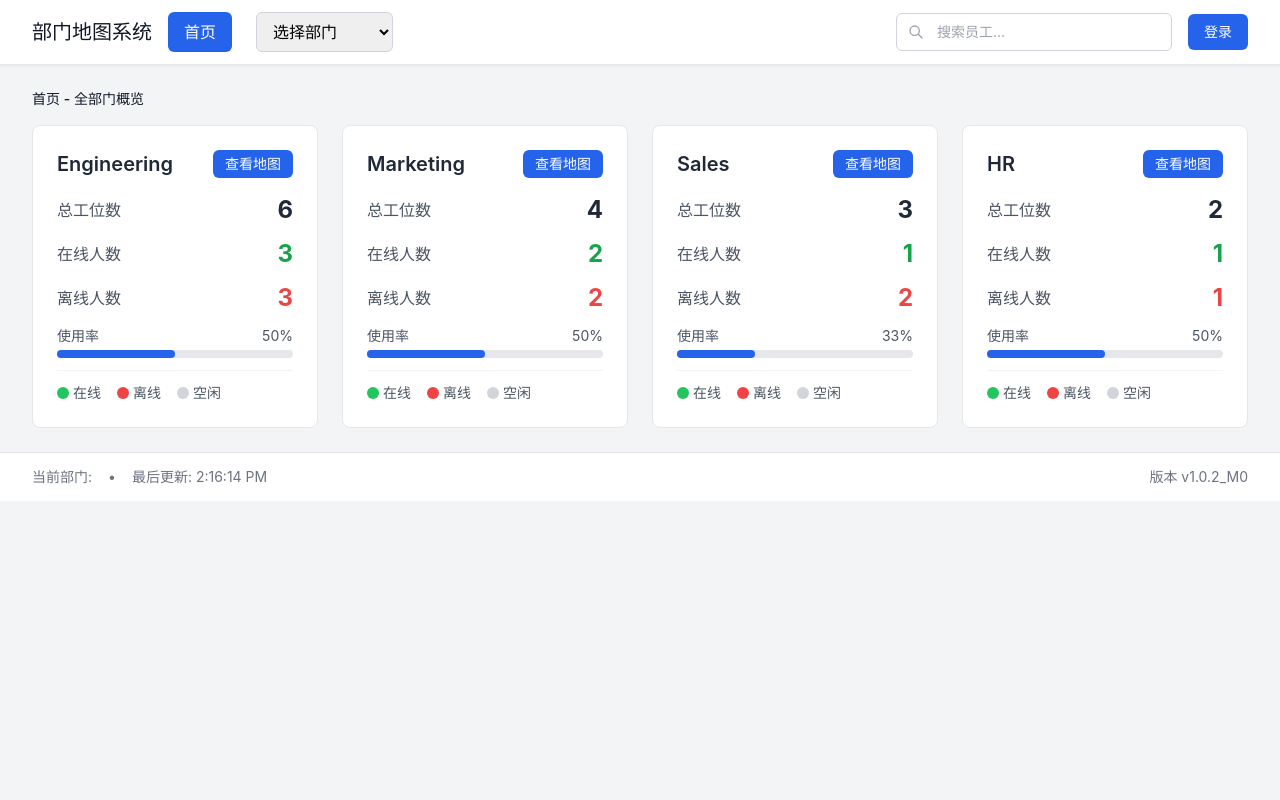
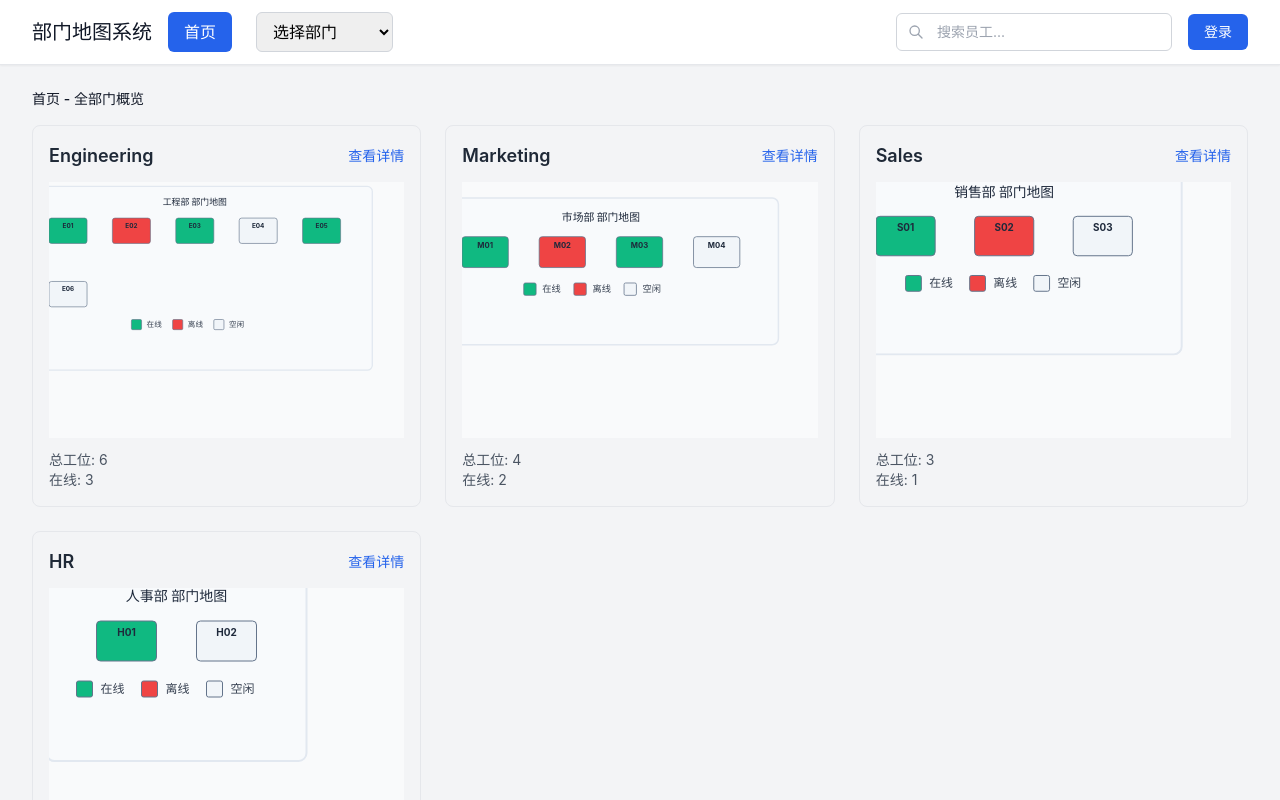
Before and after one commit to runhuayao/department-seating-chart, a React (Vite) app: page / in a window 1280 px wide. Shown: the top 800 px of the page. Built offline with nearby package versions, Linux system fonts and the light colour scheme.

Commit message:
feat: v1.0.4_M0首页UI优化 - 简化部门概况显示和提升用户体验

```diff
--- a/src/App.tsx
+++ b/src/App.tsx
@@ -109,76 +109,32 @@ function App() {
 
           {/* 地图组件 */}
           {currentDept === null ? (
-            // 首页模式：显示所有部门的概况卡片
-            <div className="grid grid-cols-1 md:grid-cols-2 lg:grid-cols-3 xl:grid-cols-4 gap-6">
-              {departments.map(dept => {
-                const overview = homepageOverview[dept];
-                const occupancyRate = overview ? Math.round((overview.onlineCount / overview.totalDesks) * 100) : 0;
-
-                return (
-                  <div key={dept} className="bg-white border border-gray-200 rounded-lg p-6 hover:shadow-lg transition-all duration-200 hover:border-blue-300">
-                    <div className="flex justify-between items-start mb-4">
-                      <h3 className="text-xl font-semibold text-gray-800">{dept}</h3>
+            // 首页模式：显示所有部门的网格化布局
+            <div className="grid grid-cols-1 md:grid-cols-2 lg:grid-cols-3 gap-6">
+              {departments.map(dept => (
+                <div key={dept} className="border border-gray-200 rounded-lg p-4 hover:shadow-lg transition-shadow">
+                  <div className="flex justify-between items-center mb-3">
+                    <h3 className="text-lg font-semibold text-gray-800">{dept}</h3>
                     <button
                       onClick={() => handleDepartmentChange(dept)}
-                        className="px-3 py-1 bg-blue-600 text-white rounded-md text-sm hover:bg-blue-700 transition-colors"
+                      className="text-blue-600 hover:text-blue-800 text-sm font-medium"
                     >
-                        查看地图
+                      查看详情
                     </button>
                   </div>
-
-                    {/* 部门统计信息 */}
-                    <div className="space-y-3">
-                      <div className="flex justify-between items-center">
-                        <span className="text-gray-600">总工位数</span>
-                        <span className="text-2xl font-bold text-gray-800">{overview?.totalDesks || 0}</span>
+                  <div className="h-64">
+                    <DeptMap
+                      department={dept}
+                      searchQuery={searchQuery}
+                      isHomepage={true}
+                    />
                   </div>
-
-                      <div className="flex justify-between items-center">
-                        <span className="text-gray-600">在线人数</span>
-                        <span className="text-2xl font-bold text-green-600">{overview?.onlineCount || 0}</span>
-                      </div>
-
-                      <div className="flex justify-between items-center">
-                        <span className="text-gray-600">离线人数</span>
-                        <span className="text-2xl font-bold text-red-500">{(overview?.totalDesks || 0) - (overview?.onlineCount || 0)}</span>
-                      </div>
-
-                      {/* 使用率进度条 */}
-                      <div className="mt-4">
-                        <div className="flex justify-between text-sm text-gray-600 mb-1">
-                          <span>使用率</span>
-                          <span>{occupancyRate}%</span>
-                        </div>
-                        <div className="w-full bg-gray-200 rounded-full h-2">
-                          <div
-                            className="bg-blue-600 h-2 rounded-full transition-all duration-300"
-                            style={{ width: `${occupancyRate}%` }}
-                          ></div>
+                  <div className="mt-3 text-sm text-gray-600">
+                    <div>总工位: {homepageOverview[dept]?.totalDesks || 0}</div>
+                    <div>在线: {homepageOverview[dept]?.onlineCount || 0}</div>
                   </div>
                 </div>
-
-                      {/* 状态指示器 */}
-                      <div className="flex items-center justify-between mt-4 pt-3 border-t border-gray-100">
-                        <div className="flex items-center space-x-4 text-sm">
-                          <div className="flex items-center space-x-1">
-                            <div className="w-3 h-3 bg-green-500 rounded-full"></div>
-                            <span className="text-gray-600">在线</span>
-                          </div>
-                          <div className="flex items-center space-x-1">
-                            <div className="w-3 h-3 bg-red-500 rounded-full"></div>
-                            <span className="text-gray-600">离线</span>
-                          </div>
-                          <div className="flex items-center space-x-1">
-                            <div className="w-3 h-3 bg-gray-300 rounded-full"></div>
-                            <span className="text-gray-600">空闲</span>
-                          </div>
-                        </div>
-                      </div>
-                    </div>
-                  </div>
-                );
-              })}
+              ))}
             </div>
           ) : (
             // 部门详情模式
@@ -203,7 +159,7 @@ function App() {
               <span>最后更新: {new Date().toLocaleTimeString()}</span>
             </div>
             <div className="text-sm text-gray-500">
-              版本 v1.0.2_M0
+              版本 v1.0.0
             </div>
           </div>
         </div>
```
Lines whose indentation alone changed are shown as unchanged.
